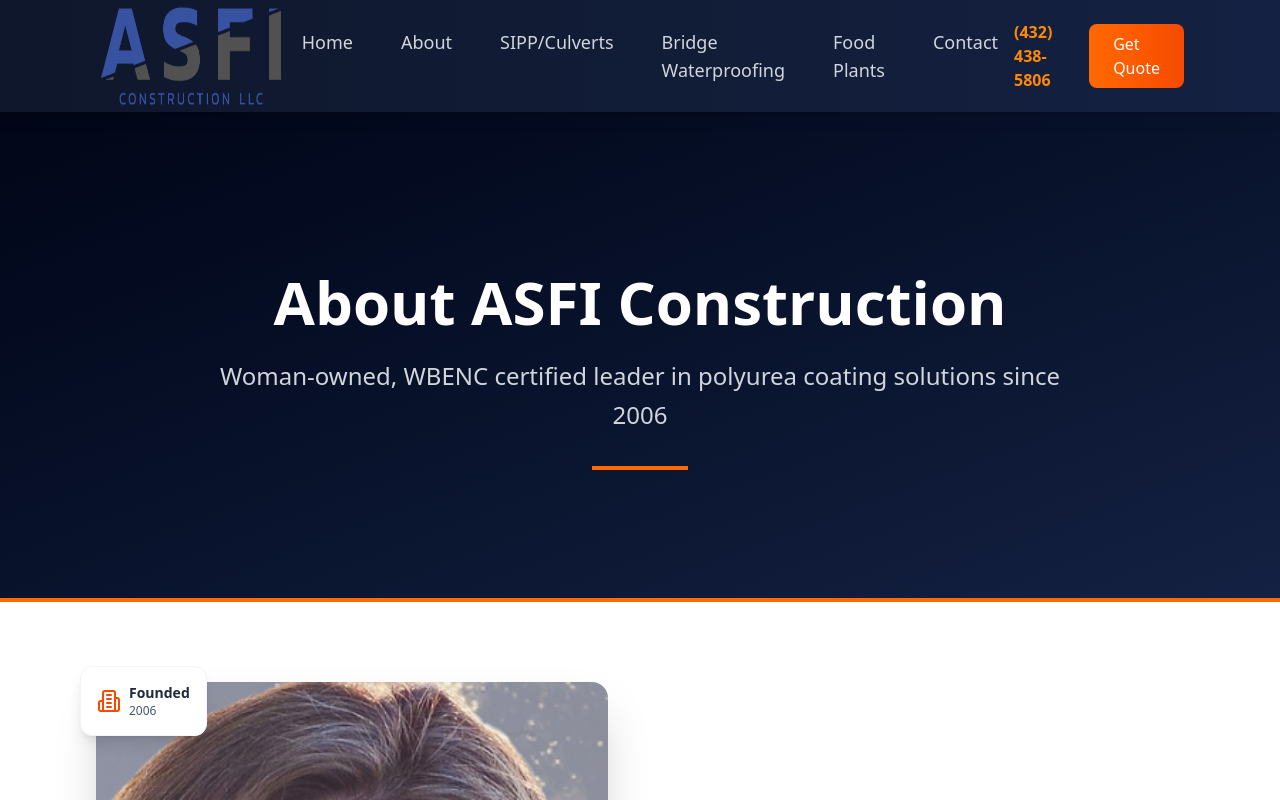
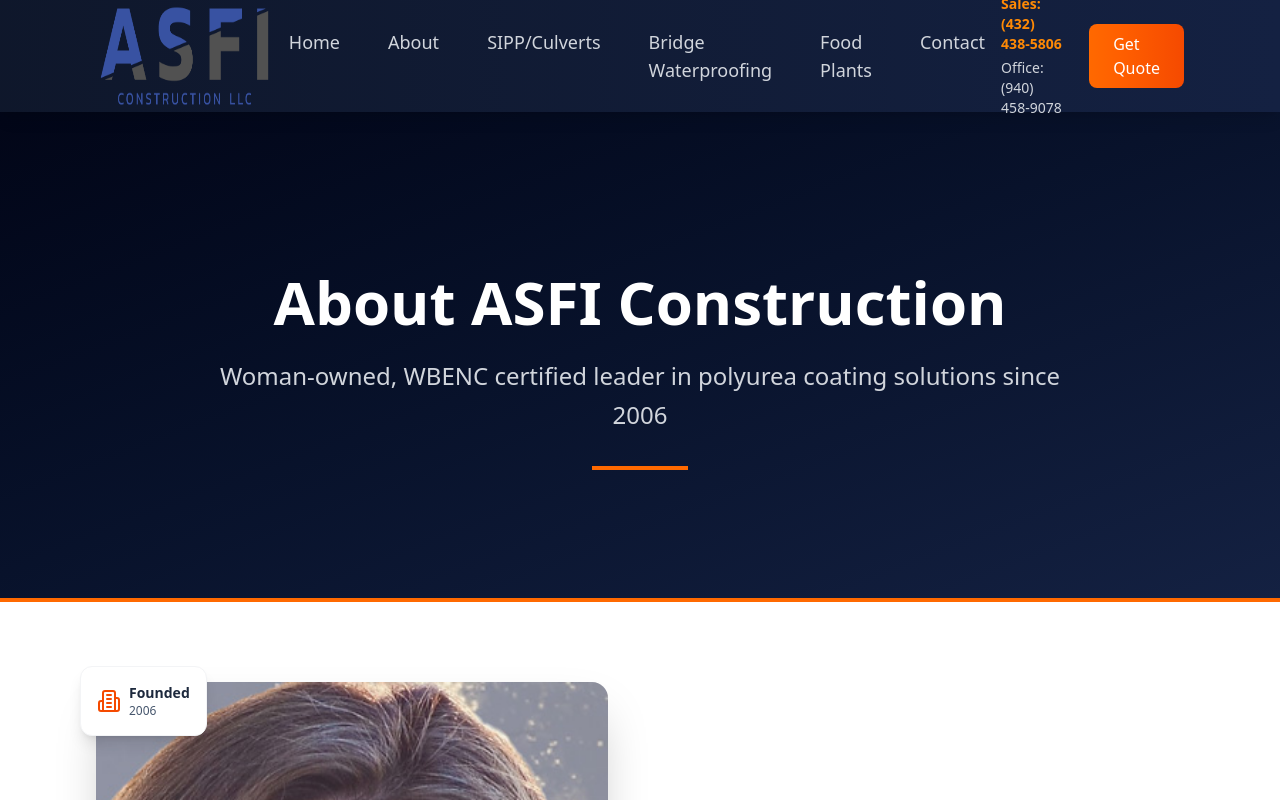
Before and after one commit to boonewh/asfi, a Next.js app: page /about in a window 1280 px wide. Shown: the top 800 px of the page. Built offline with nearby package versions, Linux system fonts and the light colour scheme.

Commit message:
Added office numbers

```diff
--- a/src/app/about/page.js
+++ b/src/app/about/page.js
@@ -135,13 +135,13 @@ const AboutPage = () => {
                   <Mail className="h-4 w-4 mr-2" />
                   Rachel@asficontruction.com
                 </a>
-                <a
+                {/* <a
                   href="tel:(940) 391-1230"
                   className="flex items-center text-slate-600 hover:text-orange-600 transition-colors"
                 >
                   <Phone className="h-4 w-4 mr-2" />
                   (940) 391-1230
-                </a>
+                </a> */}
               </div>
             </div>
 
--- a/src/components/Footer.js
+++ b/src/components/Footer.js
@@ -36,7 +36,15 @@ const Footer = () => {
                 <Phone className="h-5 w-5 text-orange-400 flex-shrink-0" />
                 <div>
                   <p className="text-white font-semibold">(432) 438-5806</p>
-                  <p className="text-gray-400 text-sm">Call us today for a free quote</p>
+                  <p className="text-gray-400 text-sm">Sales - Call for a free quote</p>
+                </div>
+              </div>
+
+              <div className="flex items-center space-x-3 mb-4">
+                <Phone className="h-5 w-5 text-orange-400 flex-shrink-0" />
+                <div>
+                  <p className="text-white font-semibold">(940) 458-9078</p>
+                  <p className="text-gray-400 text-sm">Office - General inquiries</p>
                 </div>
               </div>
 
--- a/src/components/Header.js
+++ b/src/components/Header.js
@@ -48,10 +48,15 @@ export default function Header() {
               </div>
 
               {/* Desktop contact & CTA */}
-              <div className="hidden xl:flex items-center space-x-4">
-                <a href="tel:(432) 438-5806" className="text-orange-400 hover:text-orange-300 font-semibold">
-                  (432) 438-5806
-                </a>
+              <div className="hidden xl:flex items-center space-x-6">
+                <div className="flex flex-col space-y-1">
+                  <a href="tel:(432) 438-5806" className="text-orange-400 hover:text-orange-300 font-semibold text-sm">
+                    Sales: (432) 438-5806
+                  </a>
+                  <a href="tel:(940) 458-9078" className="text-gray-300 hover:text-orange-300 font-medium text-sm">
+                    Office: (940) 458-9078
+                  </a>
+                </div>
                 <Link href="/contact" className="bg-gradient-to-r from-orange-500 to-orange-600 text-white px-6 py-2 rounded-lg hover:shadow-lg transition-all">
                   Get Quote
                 </Link>
@@ -85,7 +90,10 @@ export default function Header() {
               ))}
               <div className="px-3 py-2 border-t border-slate-700 mt-2 pt-4">
                 <a href="tel:(432) 438-5806" className="block px-3 py-2 text-orange-400 font-semibold">
-                  📞 (432) 438-5806
+                  📞 Sales: (432) 438-5806
+                </a>
+                <a href="tel:(940) 458-9078" className="block px-3 py-2 text-gray-300 font-medium">
+                  🏢 Office: (940) 458-9078
                 </a>
                 <Link
                   href="/contact"
```
